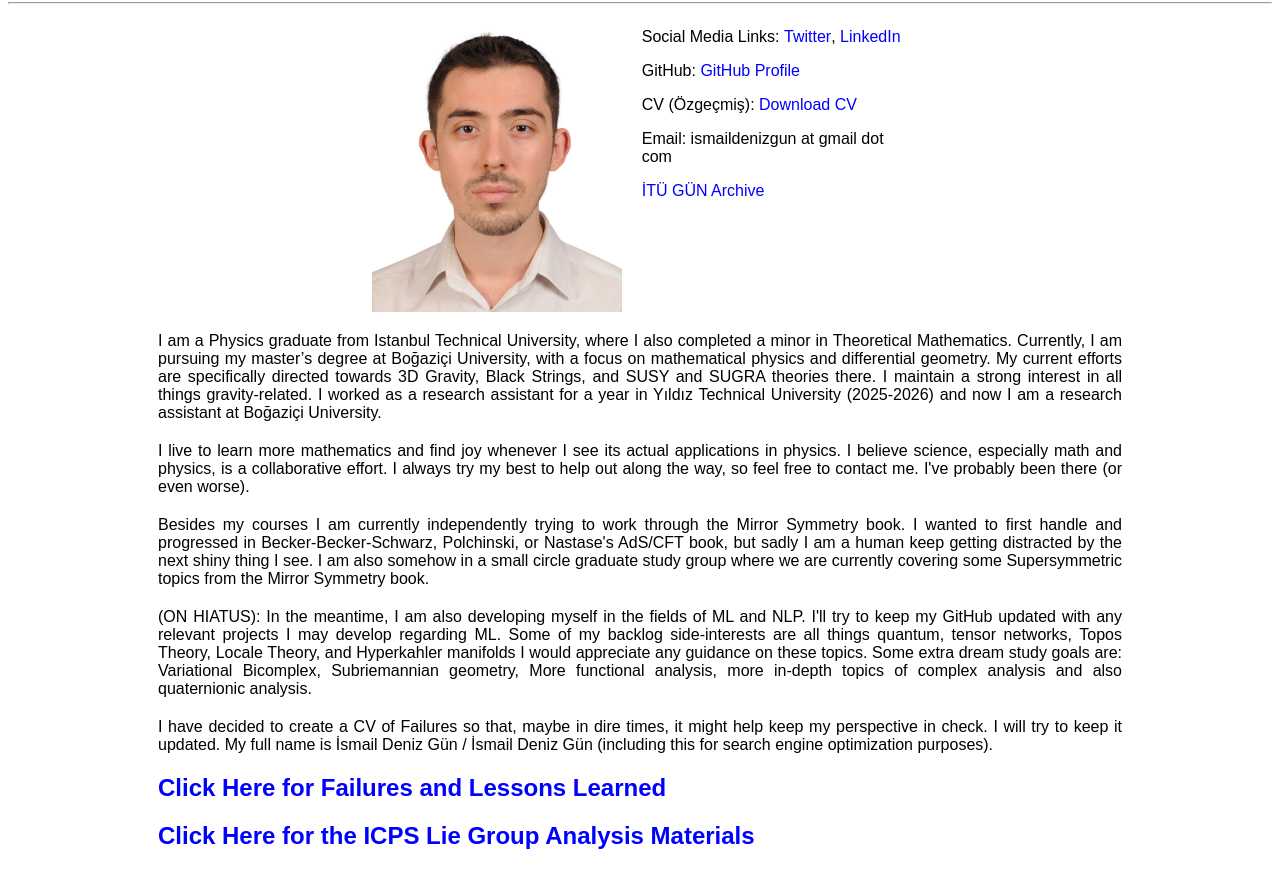
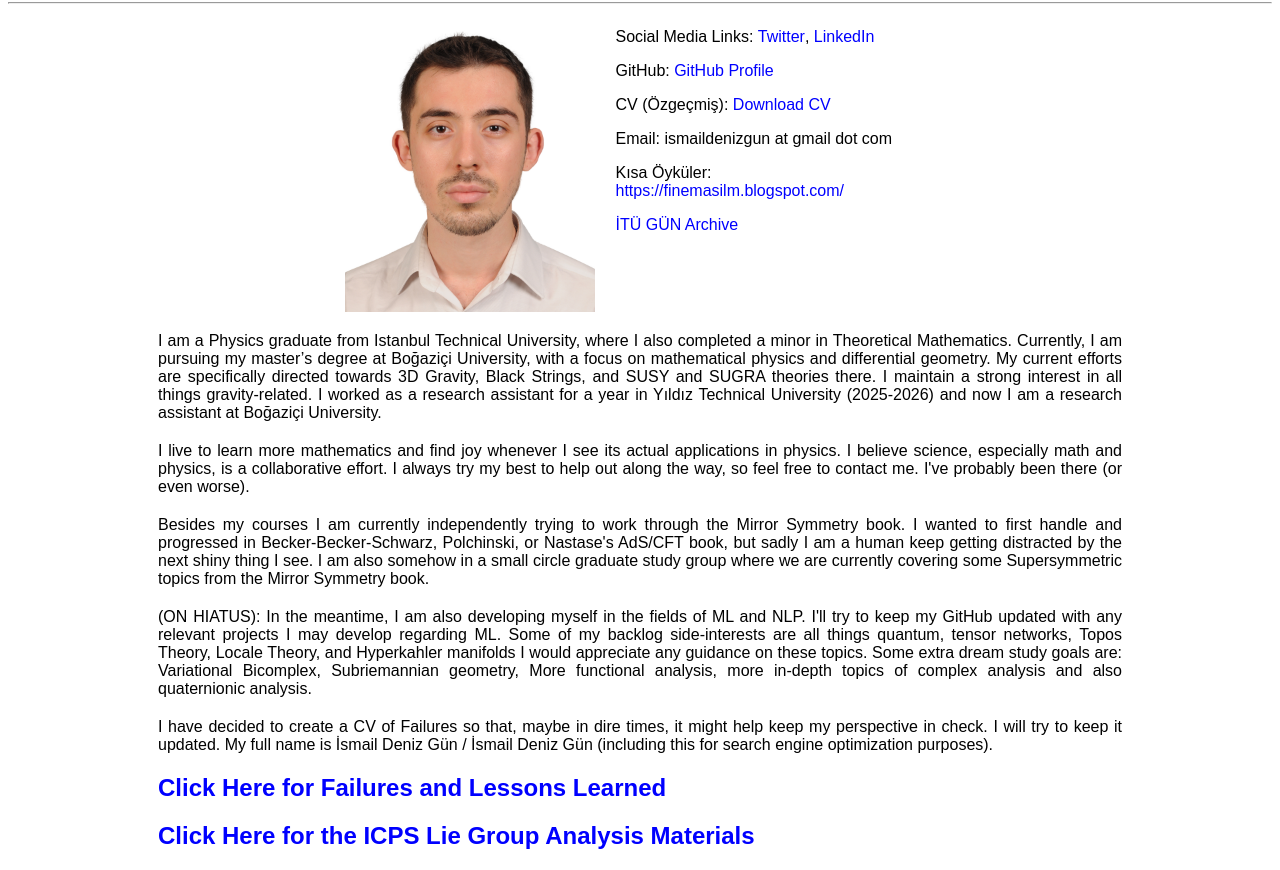
Before and after one commit to idenizgun/idenizgun.github.io, a plain HTML site: page index.html in a window 1280 px wide. Shown: the part 78-948 px from the top of the page. Drawn offline with Linux system fonts and the light colour scheme.

Commit message:
index update attempts

```diff
--- a/index.html
+++ b/index.html
@@ -70,6 +70,7 @@
           <p>GitHub: <a href="https://github.com/idenizgun" target="_blank" rel="noopener noreferrer" aria-label="Link to GitHub profile">GitHub Profile</a></p>
           <p>CV (Özgeçmiş): <a href="CV_idenizgun.pdf" download>Download CV</a></p>
           <p>Email: ismaildenizgun at gmail dot com</p>
+          <p>Kısa Öyküler: <a href="https://finemasilm.blogspot.com/" target="_blank" rel="noopener noreferrer" aria-label="Link to Kısa Öyküler blog">https://finemasilm.blogspot.com/</a></p>
           <p><a href="archive.html">İTÜ GÜN Archive</a></p>
         </div>
       </div>
```
